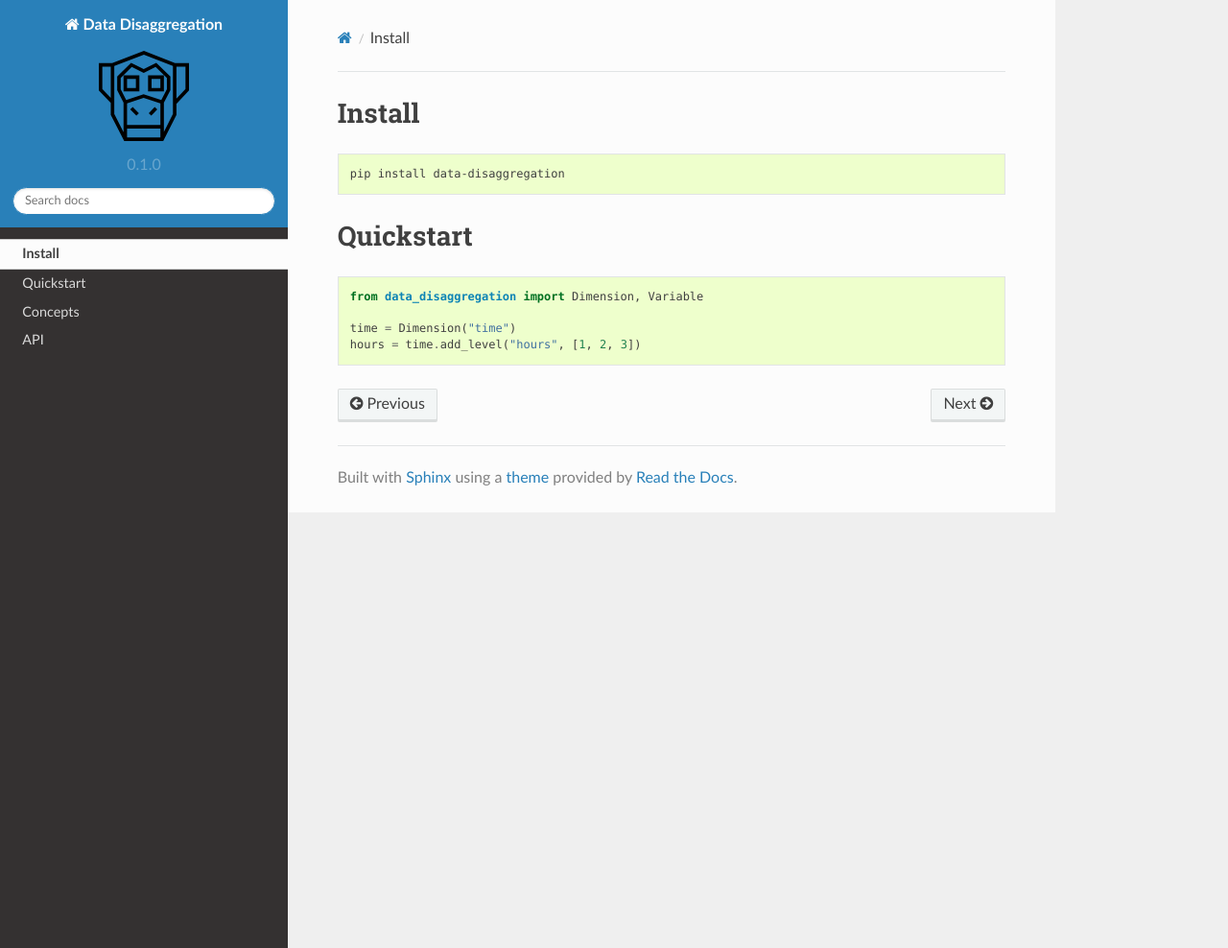
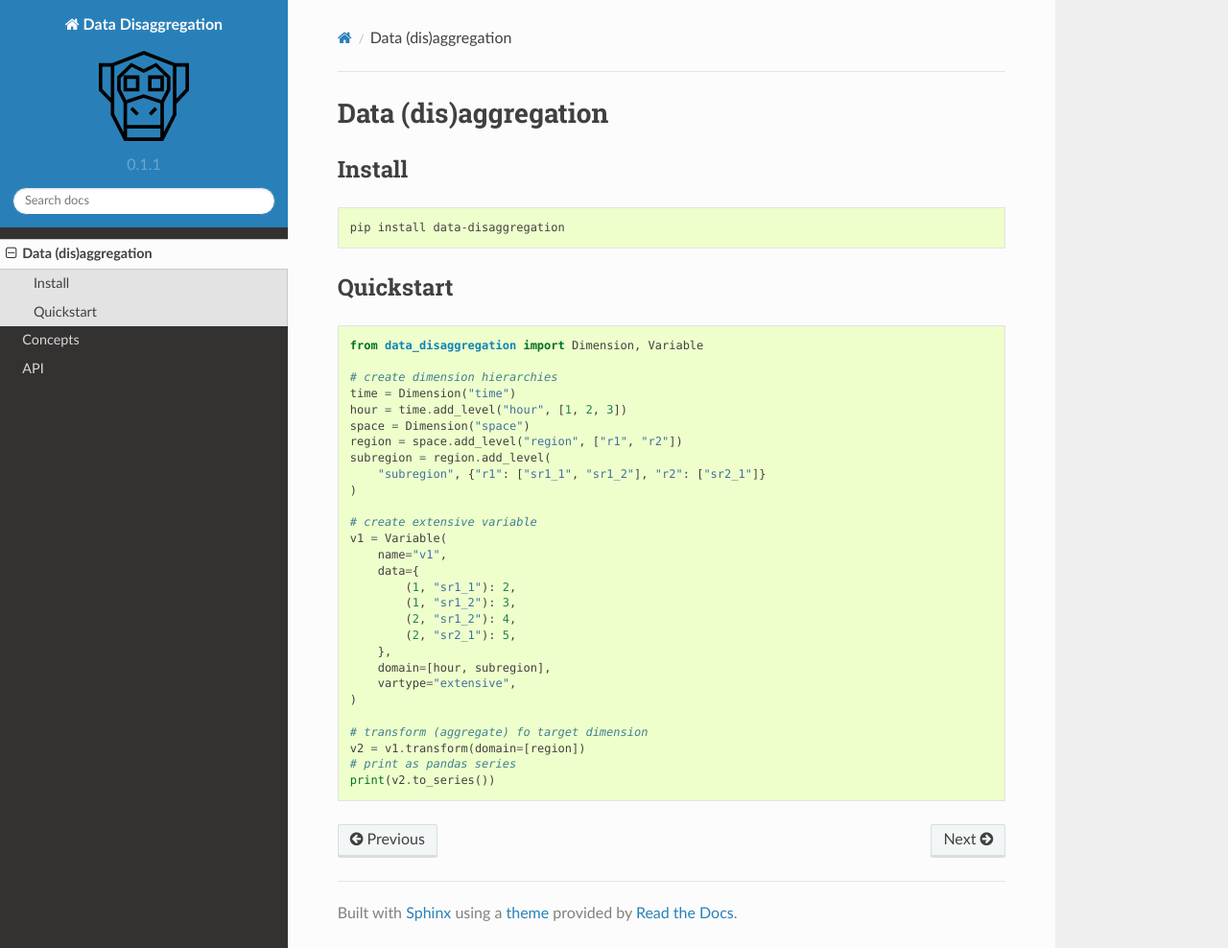
Before and after one commit to wingechr/data-disaggregation, a Sphinx documentation site: the page built from docs/readme.rst, in a window 1280 px wide and 988 px high. Shown: the whole window at 96% size. Built offline with Sphinx 7.4.7 and the Read the Docs theme 2.0.0, drawn with Linux system fonts in a browser that asks for light colours.

Commit message:
fix documentation

````diff
--- a/README.md
+++ b/README.md
@@ -1,3 +1,5 @@
+# Data (dis)aggregation
+
 ## Install
 
 ```bash
@@ -9,8 +11,32 @@ pip install data-disaggregation
 ```python
 from data_disaggregation import Dimension, Variable
 
+# create dimension hierarchies
 time = Dimension("time")
-hours = time.add_level("hours", [1, 2, 3])
+hour = time.add_level("hour", [1, 2, 3])
+space = Dimension("space")
+region = space.add_level("region", ["r1", "r2"])
+subregion = region.add_level(
+    "subregion", {"r1": ["sr1_1", "sr1_2"], "r2": ["sr2_1"]}
+)
+
+# create extensive variable
+v1 = Variable(
+    name="v1",
+    data={
+        (1, "sr1_1"): 2,
+        (1, "sr1_2"): 3,
+        (2, "sr1_2"): 4,
+        (2, "sr2_1"): 5,
+    },
+    domain=[hour, subregion],
+    vartype="extensive",
+)
+
+# transform (aggregate) fo target dimension
+v2 = v1.transform(domain=[region])
+# print as pandas series
+print(v2.to_series())
 
 
 ```
--- a/docs/conf.py
+++ b/docs/conf.py
@@ -1,13 +1,17 @@
 # coding=utf-8
 import os
+import sys
 
-project = "Data Disaggregation"
-description = "TODO SHORT DESCRIPTION"
-version = "0.1.0"
-author = "Christian Winger"
-email = "c.winger@oeko.de"
-copyright = "GPLv3+"
-urls = {"code": "https://github.com/wingechr/data-disaggregation"}
+# import package (from setup) to get infos
+sys.path.insert(0, os.path.join(os.path.dirname(__file__), ".."))
+from setup import pkg
+
+project = pkg.__title__
+description = pkg.__doc__
+version = pkg.__version__
+author = pkg.__author__
+email = pkg.__email__
+copyright = pkg.__copyright__
 
 release = version
 html_search_language = "en"
--- a/docs/index.rst
+++ b/docs/index.rst
@@ -1,5 +1,10 @@
+Table of content
+================
+
+
 .. toctree::
    :maxdepth: 3
+
 
    readme
    concept
````
Also changed, not shown: data_disaggregation/__init__.py (+17 -3 lines), setup.py (+15 -13 lines), .bumpversion.cfg.
